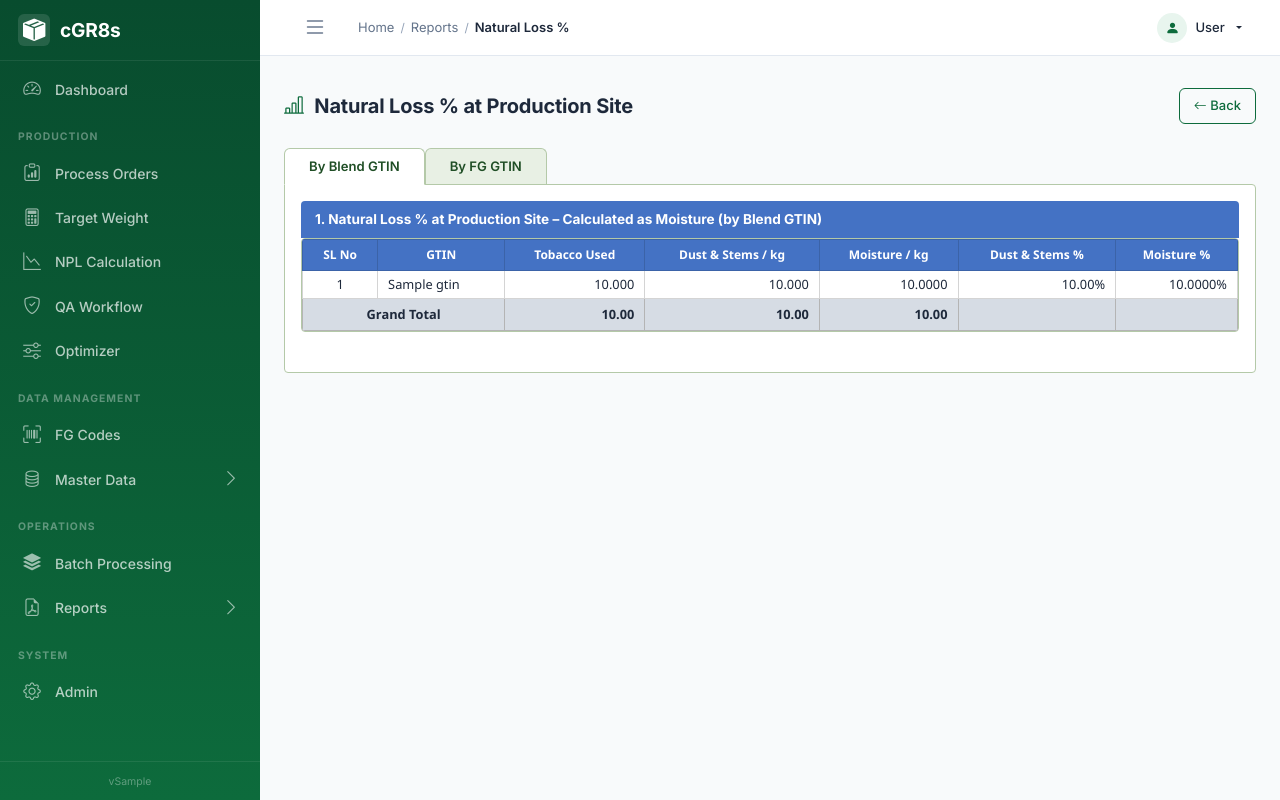
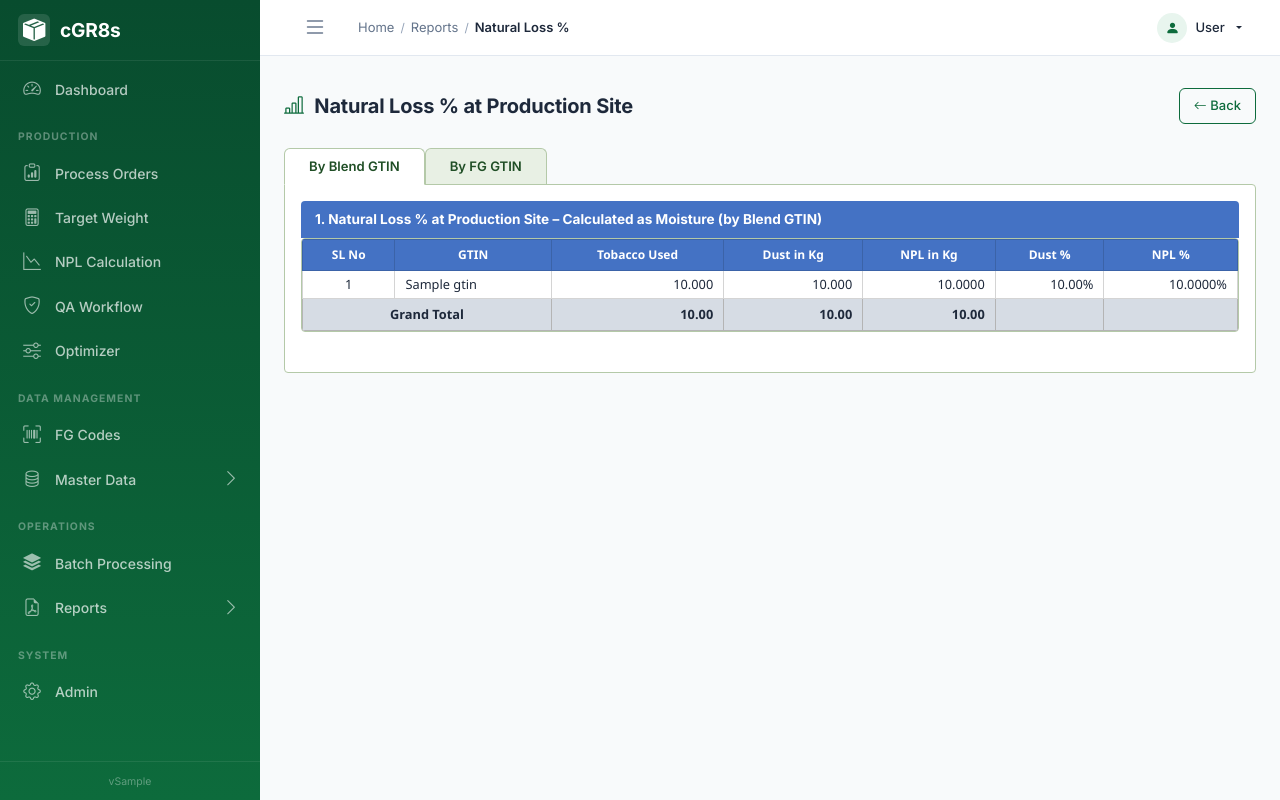
Before and after one commit to awgtcit/cGR8s, a Python web app: template templates/reports/natural_loss.html in a window 1280 px wide. Run offline with Jinja, Linux system fonts and the light colour scheme; the template is opened without the code that fills it: most values are stand-ins (such as "Sample title", 1, 10 or a date in 2020); some libraries are stand-ins or nearby versions.

Commit message:
fix: rename Natural Loss report column headers
- Dust & Stems / kg → Dust in Kg
- Moisture / kg → NPL in Kg
- Dust & Stems % → Dust %
- Moisture % → NPL %

```diff
--- a/templates/reports/natural_loss.html
+++ b/templates/reports/natural_loss.html
@@ -146,10 +146,10 @@
                     <th>SL No</th>
                     <th>GTIN</th>
                     <th>Tobacco Used</th>
-                    <th>Dust &amp; Stems / kg</th>
-                    <th>Moisture / kg</th>
-                    <th>Dust &amp; Stems %</th>
-                    <th>Moisture %</th>
+                    <th>Dust in Kg</th>
+                    <th>NPL in Kg</th>
+                    <th>Dust %</th>
+                    <th>NPL %</th>
                 </tr>
             </thead>
             <tbody>
@@ -194,10 +194,10 @@
                     <th>SL No</th>
                     <th>GTIN</th>
                     <th>Tobacco Used</th>
-                    <th>Dust &amp; Stems / kg</th>
-                    <th>Moisture / kg</th>
-                    <th>Dust &amp; Stems %</th>
-                    <th>Moisture %</th>
+                    <th>Dust in Kg</th>
+                    <th>NPL in Kg</th>
+                    <th>Dust %</th>
+                    <th>NPL %</th>
                 </tr>
             </thead>
             <tbody>
```
